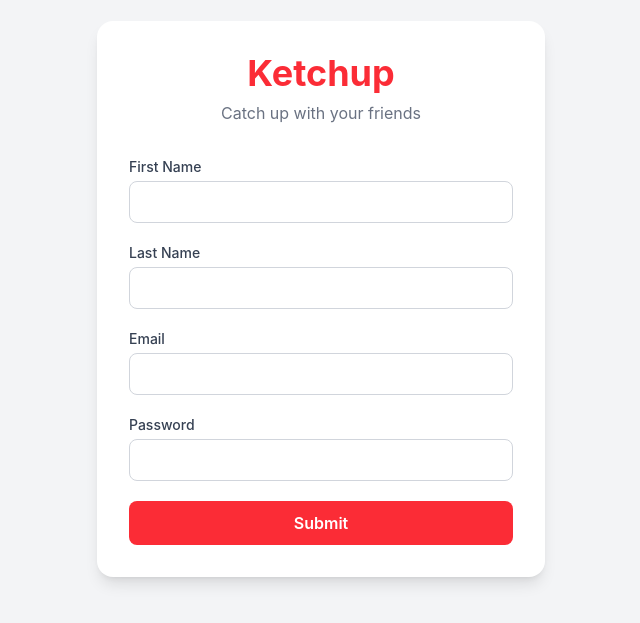
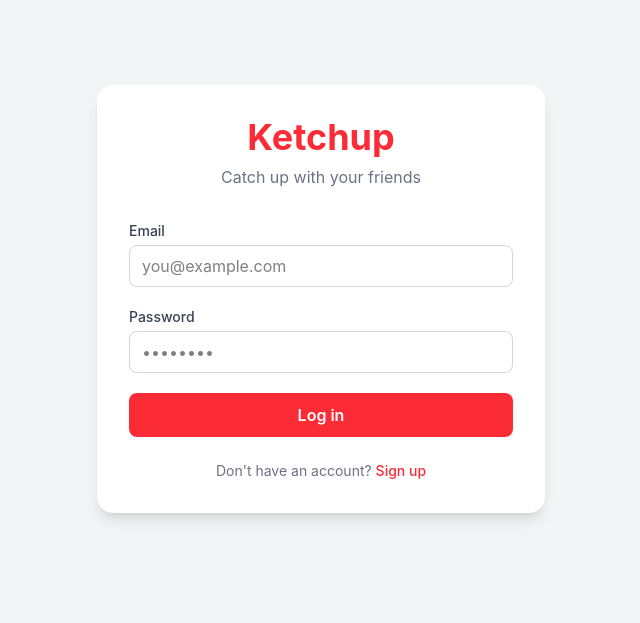
Before and after one commit to callmedugan/Ketchup-Frontend, a React (Vite) app: page / in a window 1280 px wide. Shown: the part 101-724 px from the top of the page, without its empty margins (319-959 px from the left). Built offline with nearby package versions, Linux system fonts and the light colour scheme.

Commit message:
added spa style routing for login and register pages

```diff
--- a/package.json
+++ b/package.json
@@ -13,6 +13,7 @@
     "@tailwindcss/vite": "^4.3.3",
     "react": "^19.2.8",
     "react-dom": "^19.2.8",
+    "react-router-dom": "^7.18.2",
     "tailwindcss": "^4.3.3"
   },
   "devDependencies": {
--- a/src/App.tsx
+++ b/src/App.tsx
@@ -1,7 +1,27 @@
-//import { LoginPage } from "./components/LoginPage";
-import { RegisterPage } from "./components/RegisterPage";
+import { ErrorPage } from "./pages/Error";
+import { LoginPage } from "./pages/LoginPage";
+import { RegisterPage } from "./pages/RegisterPage";
+import { createBrowserRouter, RouterProvider } from "react-router-dom";
+
+const router = createBrowserRouter([
+	//setting default to login
+	{
+		path: "/",
+		element: <LoginPage />,
+		errorElement: <ErrorPage />,
+	},
+	{
+		path: "/login",
+		element: <LoginPage />,
+		errorElement: <ErrorPage />,
+	},
+	{
+		path: "/register",
+		element: <RegisterPage />,
+		errorElement: <ErrorPage />,
+	},
+]);
 
 export default function App() {
-	//return <LoginPage></LoginPage>;
-	return <RegisterPage />;
+	return <RouterProvider router={router} />;
 }
--- /dev/null
+++ b/src/pages/Error.tsx
@@ -0,0 +1,14 @@
+export function ErrorPage() {
+	return (
+		<main className="min-h-screen bg-gray-100 flex items-center justify-center px-4">
+			<div className="w-full max-w-md bg-white rounded-2xl shadow-lg p-8">
+				<div className="text-center mb-8">
+					<h1 className="text-4xl font-bold text-red-500">Ketchup</h1>
+					<p className="text-gray-500 mt-2">Catch up with your friends</p>
+				</div>
+
+				<p className="text-center text-sm text-gray-500 mt-6">Invalid link</p>
+			</div>
+		</main>
+	);
+}
--- a/src/components/LoginPage.tsx
+++ b/src/pages/LoginPage.tsx
@@ -1,5 +1,6 @@
-import Button from "./Button";
-import { InputField } from "./InputField";
+import { Link } from "react-router-dom";
+import Button from "../components/Button";
+import { InputField } from "../components/InputField";
 
 export function LoginPage() {
 	return (
@@ -20,9 +21,9 @@ export function LoginPage() {
 
 				<p className="text-center text-sm text-gray-500 mt-6">
 					Don't have an account?{" "}
-					<a href="/register" className="font-medium text-red-500 hover:text-red-600">
+					<Link to="/register" className="font-medium text-red-500 hover:text-red-600">
 						Sign up
-					</a>
+					</Link>
 				</p>
 			</div>
 		</main>
--- a/src/components/RegisterPage.tsx
+++ b/src/pages/RegisterPage.tsx
@@ -1,5 +1,6 @@
-import Button from "./Button";
-import { InputField } from "./InputField";
+import { Link } from "react-router-dom";
+import Button from "../components/Button";
+import { InputField } from "../components/InputField";
 
 export function RegisterPage() {
 	return (
@@ -18,6 +19,13 @@ export function RegisterPage() {
 
 					<Button>Submit</Button>
 				</form>
+
+				<p className="text-center text-sm text-gray-500 mt-6">
+					Already have an account?{" "}
+					<Link to="/login" className="font-medium text-red-500 hover:text-red-600">
+						Log in
+					</Link>
+				</p>
 			</div>
 		</main>
 	);
```
Also changed, not shown: 1 other file (tests, documents, lock files or other folders).
